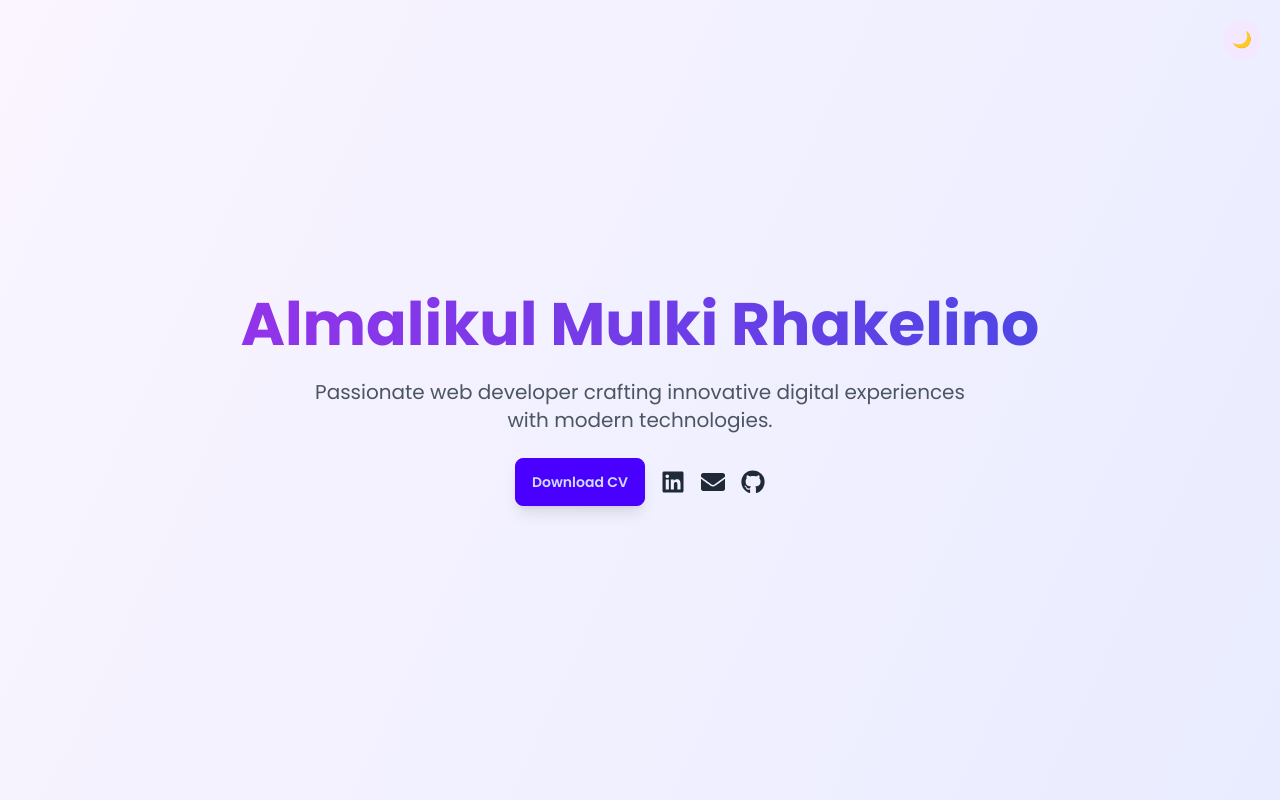
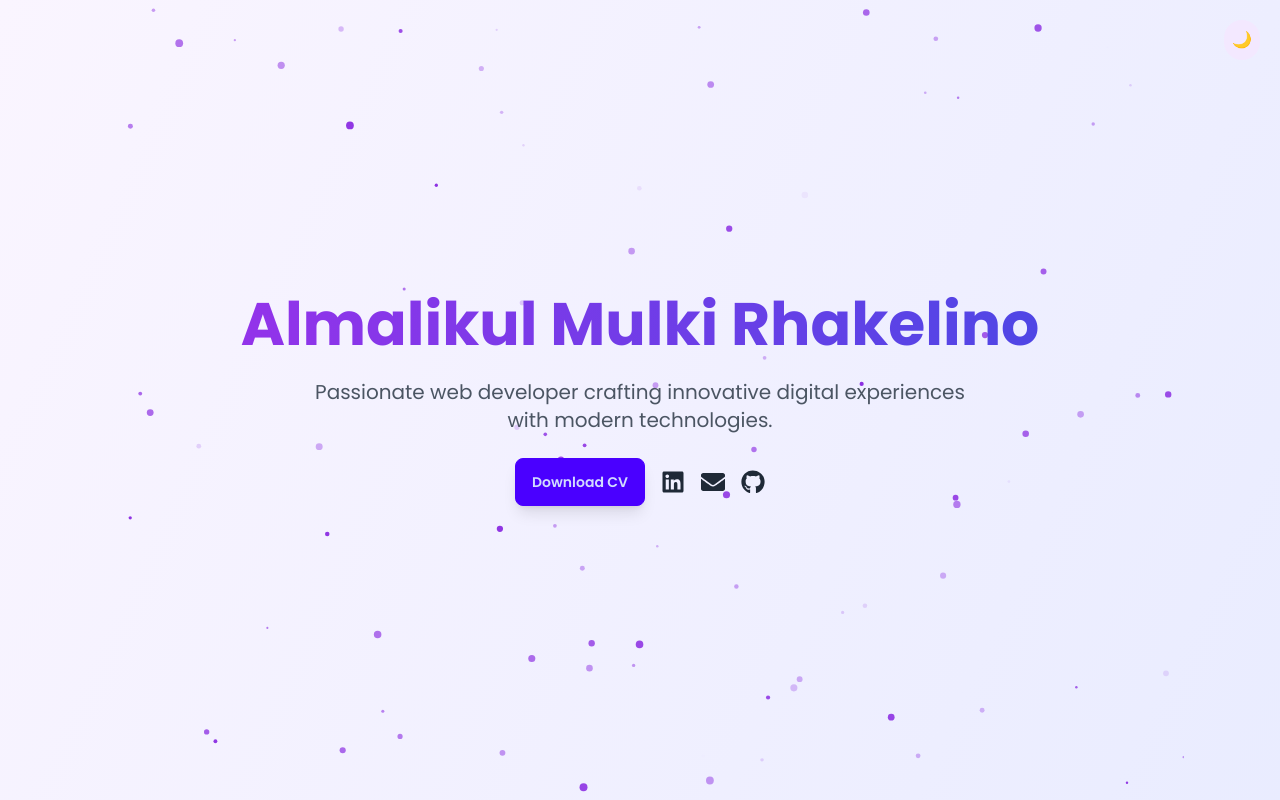
Before and after one commit to Rhakelino/portfolio, a React (Vite) app: page / in a window 1280 px wide. Shown: the top 800 px of the page. Built offline with nearby package versions, Linux system fonts and the light colour scheme.

Commit message:
add a animation at header

```diff
--- a/package.json
+++ b/package.json
@@ -13,7 +13,11 @@
     "framer-motion": "^12.23.0",
     "react": "^18.3.1",
     "react-dom": "^18.3.1",
-    "react-icons": "^5.5.0"
+    "react-icons": "^5.5.0",
+    "react-tsparticles": "^2.12.2",
+    "tsparticles": "^3.8.1",
+    "tsparticles-engine": "^2.12.0",
+    "vanta": "^0.5.24"
   },
   "devDependencies": {
     "@eslint/js": "^9.15.0",
--- a/src/App.jsx
+++ b/src/App.jsx
@@ -8,6 +8,7 @@ import {
   FaTimes,
 } from "react-icons/fa";
 import "./App.css";
+import Header from "./components/Header";
 
 function App() {
   const [isDarkMode, setIsDarkMode] = useState(
@@ -137,54 +138,8 @@ function App() {
         </div>
 
         {/* Hero Section */}
-        <motion.div
-          initial={{ opacity: 0 }}
-          animate={{ opacity: 1 }}
-          transition={{ duration: 1 }}
-          className="min-h-screen flex items-center justify-center"
-        >
-          <div className="text-center space-y-6">
-            <h1 className="text-5xl md:text-6xl font-extrabold bg-clip-text text-transparent bg-gradient-to-r from-purple-600 to-indigo-600">
-              Almalikul Mulki Rhakelino
-            </h1>
 
-            <p className="text-xl text-gray-600 dark:text-gray-300 max-w-2xl mx-auto">
-              Passionate web developer crafting innovative digital experiences
-              with modern technologies.
-            </p>
-
-            <div className="flex justify-center gap-4">
-              <a
-                href="/files/22101152630273_AlmalikulMulkiRhakelino_Magang.pdf"
-                download
-                className="btn btn-primary shadow-lg hover:scale-105 transition"
-              >
-                Download CV
-              </a>
-
-              <div className="flex gap-4 items-center">
-                <a
-                  href="#"
-                  className="text-2xl hover:text-purple-600 transition"
-                >
-                  <FaLinkedin />
-                </a>
-                <a
-                  href="#"
-                  className="text-2xl hover:text-purple-600 transition"
-                >
-                  <FaEnvelope />
-                </a>
-                <a
-                  href="#"
-                  className="text-2xl hover:text-purple-600 transition"
-                >
-                  <FaGithub />
-                </a>
-              </div>
-            </div>
-          </div>
-        </motion.div>
+        <Header />
 
         {/* Projects Section */}
         <section className="py-16">
--- /dev/null
+++ b/src/components/Header.jsx
@@ -0,0 +1,133 @@
+import React, { useEffect, useRef } from "react";
+import { motion } from "framer-motion";
+import { FaLinkedin, FaEnvelope, FaGithub } from "react-icons/fa";
+
+const HeaderParticles = () => {
+  const canvasRef = useRef(null);
+
+  useEffect(() => {
+    const canvas = canvasRef.current;
+    const ctx = canvas.getContext("2d");
+
+    // Ukuran canvas
+    canvas.width = window.innerWidth;
+    canvas.height = window.innerHeight;
+
+    // Konfigurasi partikel
+    const particles = [];
+    const particleCount = 100;
+
+    class Particle {
+      constructor() {
+        this.x = Math.random() * canvas.width;
+        this.y = Math.random() * canvas.height;
+        this.size = Math.random() * 3 + 1;
+        this.speedX = Math.random() * 3 - 1.5;
+        this.speedY = Math.random() * 3 - 1.5;
+        this.color = `rgba(138, 43, 226, ${Math.random()})`;
+      }
+
+      update() {
+        this.x += this.speedX;
+        this.y += this.speedY;
+
+        // Pantul di tepi
+        if (this.x < 0 || this.x > canvas.width) this.speedX *= -1;
+        if (this.y < 0 || this.y > canvas.height) this.speedY *= -1;
+      }
+
+      draw() {
+        ctx.beginPath();
+        ctx.fillStyle = this.color;
+        ctx.arc(this.x, this.y, this.size, 0, Math.PI * 2);
+        ctx.fill();
+      }
+    }
+
+    // Inisialisasi partikel
+    function init() {
+      for (let i = 0; i < particleCount; i++) {
+        particles.push(new Particle());
+      }
+    }
+
+    // Animasi
+    function animate() {
+      ctx.clearRect(0, 0, canvas.width, canvas.height);
+      particles.forEach((particle) => {
+        particle.update();
+        particle.draw();
+      });
+      requestAnimationFrame(animate);
+    }
+
+    init();
+    animate();
+
+    // Resize handler
+    const handleResize = () => {
+      canvas.width = window.innerWidth;
+      canvas.height = window.innerHeight;
+    };
+
+    window.addEventListener("resize", handleResize);
+
+    return () => {
+      window.removeEventListener("resize", handleResize);
+    };
+  }, []);
+
+  return (
+    <div className="relative min-h-screen overflow-hidden">
+      <canvas
+        ref={canvasRef}
+        className="absolute inset-0 z-0"
+        style={{
+          backgroundColor: "transparent",
+          pointerEvents: "none",
+        }}
+      />
+
+      <motion.div
+        initial={{ opacity: 0 }}
+        animate={{ opacity: 1 }}
+        transition={{ duration: 1 }}
+        className="relative z-10 min-h-screen flex items-center justify-center"
+      >
+        <div className="text-center space-y-6">
+          <h1 className="text-5xl md:text-6xl font-extrabold bg-clip-text text-transparent bg-gradient-to-r from-purple-600 to-indigo-600">
+            Almalikul Mulki Rhakelino
+          </h1>
+
+          <p className="text-xl text-gray-600 dark:text-gray-300 max-w-2xl mx-auto">
+            Passionate web developer crafting innovative digital experiences
+            with modern technologies.
+          </p>
+          <div className="flex justify-center gap-4">
+            <a
+              href="/files/22101152630273_AlmalikulMulkiRhakelino_Magang.pdf"
+              download
+              className="btn btn-primary shadow-lg hover:scale-105 transition"
+            >
+              Download CV
+            </a>
+
+            <div className="flex gap-4 items-center">
+              <a href="#" className="text-2xl hover:text-purple-600 transition">
+                <FaLinkedin />
+              </a>
+              <a href="#" className="text-2xl hover:text-purple-600 transition">
+                <FaEnvelope />
+              </a>
+              <a href="#" className="text-2xl hover:text-purple-600 transition">
+                <FaGithub />
+              </a>
+            </div>
+          </div>
+        </div>
+      </motion.div>
+    </div>
+  );
+};
+
+export default HeaderParticles;
```
Also changed, not shown: 1 other file (tests, documents, lock files or other folders).
